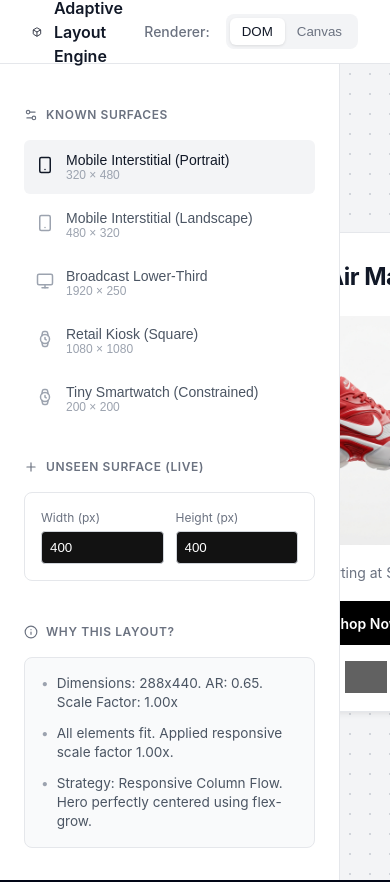
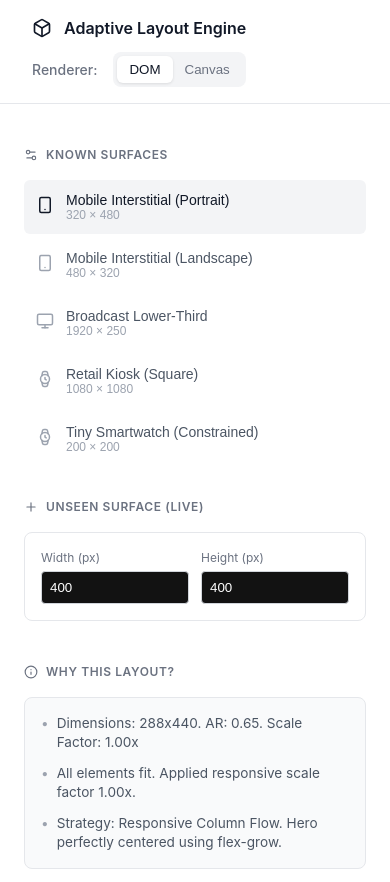
Before and after one commit to IzhanRuaif/Flam-Adaptive-Layout-Engine-Assignment, a React (Vite) app: page / in a window 390 px wide. Shown: the top 882 px of the page. Built offline with nearby package versions, Linux system fonts and the light colour scheme; grey boxes are pictures that could not be loaded.

Commit message:
Make dashboard UI responsive on mobile devices

```diff
--- a/src/App.tsx
+++ b/src/App.tsx
@@ -61,13 +61,15 @@ function App() {
     }}>
       {/* Minimalist Header */}
       <header style={{
-        padding: '0 2rem',
-        height: '64px',
+        padding: '1rem 2rem',
+        minHeight: '64px',
         backgroundColor: '#ffffff',
         borderBottom: '1px solid #e5e7eb',
         display: 'flex',
         alignItems: 'center',
         justifyContent: 'space-between',
+        flexWrap: 'wrap',
+        gap: '12px',
         zIndex: 10,
       }}>
         <div style={{ display: 'flex', alignItems: 'center', gap: '12px' }}>
@@ -117,17 +119,9 @@ function App() {
         </div>
       </header>
 
-      <main style={{ display: 'flex', flex: 1, overflow: 'hidden' }}>
+      <main className="app-main">
         {/* Clean Sidebar Controls */}
-        <aside style={{
-          width: '340px',
-          backgroundColor: '#ffffff',
-          borderRight: '1px solid #e5e7eb',
-          display: 'flex',
-          flexDirection: 'column',
-          overflowY: 'auto',
-          zIndex: 5,
-        }}>
+        <aside className="app-sidebar">
           <div style={{ padding: '2rem 1.5rem' }}>
             <h2 style={{ fontSize: '0.75rem', fontWeight: 600, textTransform: 'uppercase', letterSpacing: '0.05em', color: '#6b7280', marginBottom: '1rem', display: 'flex', alignItems: 'center', gap: '8px' }}>
               <Settings2 size={14} /> Known Surfaces
@@ -251,15 +245,7 @@ function App() {
         </aside>
 
         {/* Renderer Canvas */}
-        <section style={{
-          flex: 1,
-          display: 'flex',
-          alignItems: 'center',
-          justifyContent: 'center',
-          overflow: 'auto',
-          position: 'relative',
-          backgroundColor: '#f3f4f6',
-        }}>
+        <section className="app-content">
           {/* Subtle dot pattern */}
           <div style={{
             position: 'absolute',
--- a/src/index.css
+++ b/src/index.css
@@ -48,3 +48,46 @@ body {
   -webkit-backdrop-filter: blur(24px);
   border: 1px solid rgba(255, 255, 255, 0.08);
 }
+
+.app-main {
+  display: flex;
+  flex: 1;
+  overflow: hidden;
+}
+
+.app-sidebar {
+  width: 340px;
+  background-color: #ffffff;
+  border-right: 1px solid #e5e7eb;
+  display: flex;
+  flex-direction: column;
+  overflow-y: auto;
+  z-index: 5;
+}
+
+.app-content {
+  flex: 1;
+  display: flex;
+  align-items: center;
+  justify-content: center;
+  overflow: auto;
+  position: relative;
+  background-color: #f3f4f6;
+}
+
+@media (max-width: 768px) {
+  .app-main {
+    flex-direction: column;
+    overflow: auto;
+  }
+  .app-sidebar {
+    width: 100%;
+    border-right: none;
+    border-bottom: 1px solid #e5e7eb;
+    overflow-y: visible;
+  }
+  .app-content {
+    min-height: 500px;
+    overflow: visible;
+  }
+}
```
